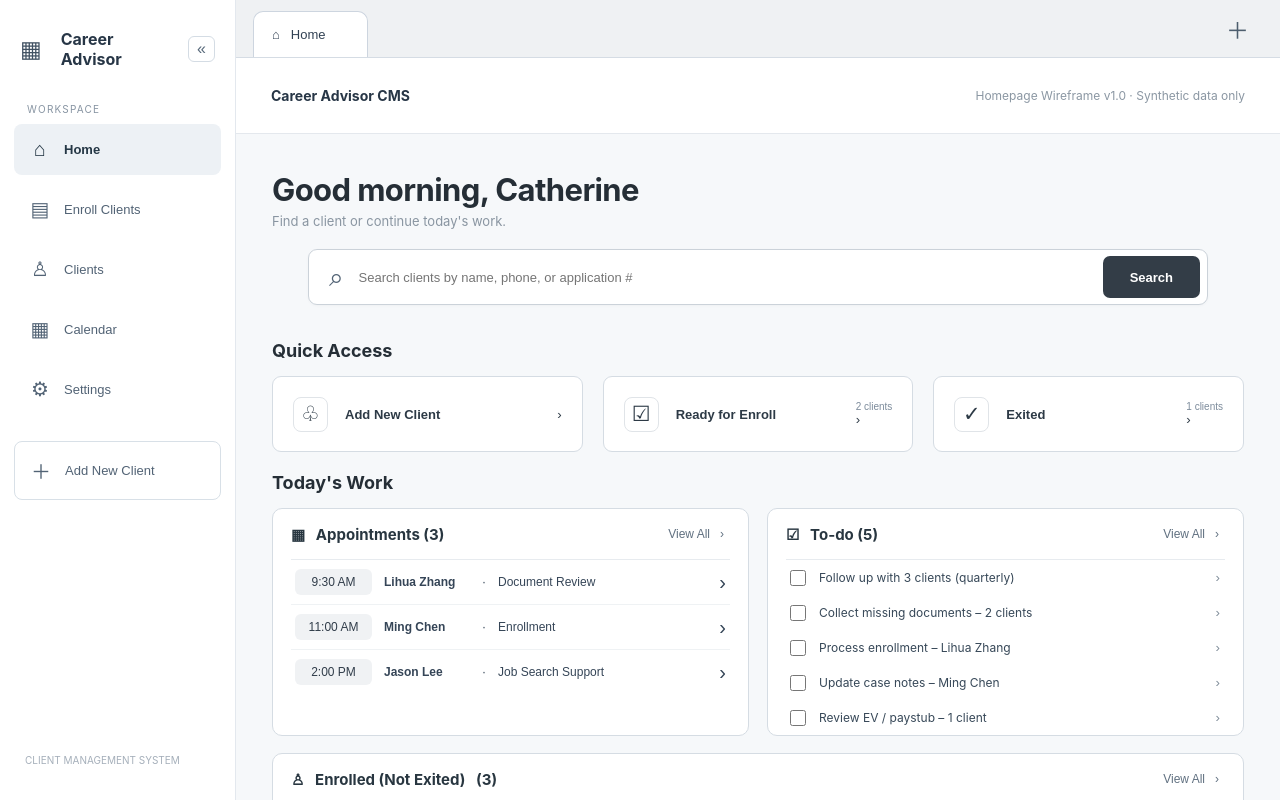
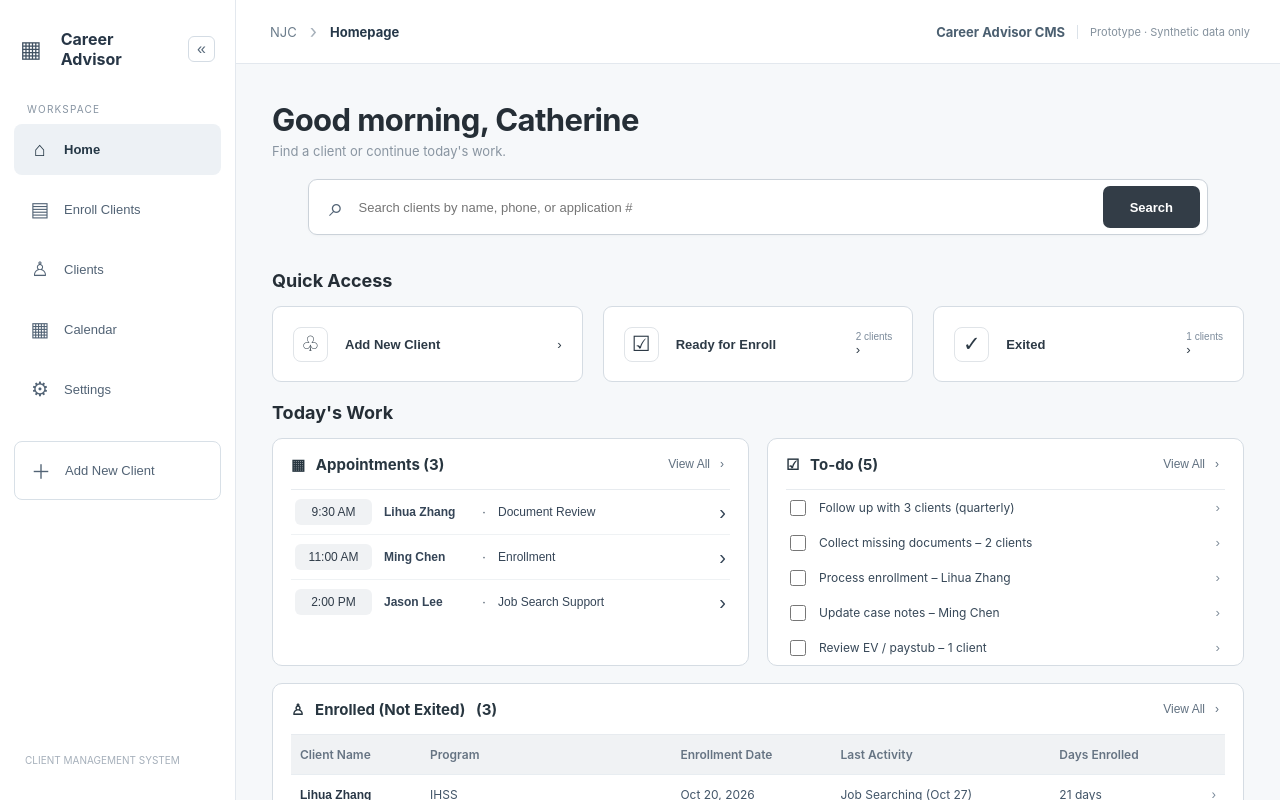
Before and after one commit to Cthrnxy/career-advisor-cms, a React (Vite) app: page / in a window 1280 px wide. Shown: the top 800 px of the page. Built offline with nearby package versions, Linux system fonts and the light colour scheme.

Commit message:
feat(navigation): replace workspace tabs with overflow breadcrumb header v1.1

```diff
--- a/src/App.jsx
+++ b/src/App.jsx
@@ -1,6 +1,6 @@
 import React,{useEffect,useState} from 'react';
 import HomeDashboard from './features/home/HomeDashboard.jsx';
-import WorkspaceTabs from './layouts/WorkspaceTabs.jsx';
+import WorkspaceBreadcrumbHeader from './layouts/WorkspaceBreadcrumbHeader.jsx';
 import {demoClients,getStatus,makeCase,DOCUMENT_TYPES,uid} from './data.js';
 const STORE='career-advisor-cms-synthetic-v01';
 const load=()=>{try{const saved=JSON.parse(localStorage.getItem(STORE));if(!Array.isArray(saved))return demoClients;const known=new Set(saved.map(c=>c.id));return [...saved,...demoClients.filter(c=>!known.has(c.id))]}catch{return demoClients}};
@@ -18,8 +18,6 @@ const[caseId,setCaseId]=useState('case-201');
 const[query,setQuery]=useState('');
 const[clientListFilter,setClientListFilter]=useState('All');
 const[sidebarCollapsed,setSidebarCollapsed]=useState(false);
-const[tabs,setTabs]=useState([{id:'Home',title:'Home',screen:'Home'}]);
-const[activeTab,setActiveTab]=useState('Home');
 const[editing,setEditing]=useState(false);
 const[profile,setProfile]=useState({});
 const[modal,setModal]=useState('');
@@ -29,7 +27,6 @@ const[followIndex,setFollowIndex]=useState(0);
 const[documentName,setDocumentName]=useState('');
 const[message,setMessage]=useState('');
 useEffect(()=>localStorage.setItem(STORE,JSON.stringify(clients)),[clients]);
-useEffect(()=>{const id=screen==='Client Detail'?'client:'+clientId:screen==='Case Detail'?'case:'+caseId:screen==='Form Editor'?'form:'+caseId:screen;const title=screen==='Client Detail'?clients.find(c=>c.id===clientId)?.name||'Client':screen==='Case Detail'?(clients.flatMap(c=>c.cases).find(c=>c.id===caseId)?.form||'201')+' Case':screen==='Form Editor'?'Form Editor':screen;setTabs(t=>t.some(x=>x.id===id)?t.map(x=>x.id===id?{...x,title}:x):[...t,{id,title,screen,clientId,caseId}]);setActiveTab(id)},[screen,clientId,caseId,clients]);
 const client=clients.find(c=>c.id===clientId)||clients[0];
 const current=client.cases.find(c=>c.id===caseId);
 const ready=clients.filter(c=>c.status==='Ready for Enroll');
@@ -45,10 +42,27 @@ const saveExit=()=>{if(!fields.date){flash('Exit date required');return}changeCa
 const saveFollow=()=>{if(!fields.date){flash('Date required');return}changeCase(c=>({...c,followups:[...c.followups,{date:fields.date,note:fields.note||'',file:''}]}));setModal('')};
 const saveFile=()=>{if(!documentName){flash('Please select a file');return}changeCase(c=>({...c,followups:c.followups.map((f,i)=>i===followIndex?{...f,file:documentName}:f)}));setModal('')};
 const selectFile=(file)=>{setFields(f=>({...f,evidence:file}));setModal('Exit')};
-const activateTab=tab=>{setActiveTab(tab.id);if(tab.clientId)setClientId(tab.clientId);if(tab.caseId)setCaseId(tab.caseId);setScreen(tab.screen)};
-const closeTab=id=>{if(id==='Home')return;setTabs(x=>x.filter(t=>t.id!==id));if(activeTab===id){setActiveTab('Home');setScreen('Home')}};
 const openSearchResults=value=>{setQuery(value);setClientListFilter('All');setScreen('Clients')};
 const openExited=()=>{setQuery('');setClientListFilter('Exited');setScreen('Clients')};
+const breadcrumbItems = [
+  {key:'root',label:'NJC'},
+  ...(screen==='Home' ? [{key:'Home',label:'Homepage'}] :
+      ['Client Detail','Case Detail','Form Editor'].includes(screen)
+        ? [
+          {key:'Clients',label:'Clients'},
+          {key:'Client Detail',label:client.name},
+          ...(screen==='Case Detail'||screen==='Form Editor' ? [{key:'Case Detail',label:(current?.form||'201')+' Case'}] : []),
+          ...(screen==='Form Editor' ? [{key:'Form Editor',label:'Form Editor'}] : [])
+        ]
+        : [{key:screen,label:screen}])
+];
+const navigateBreadcrumb=key=>{
+  if(key==='root'||key==='Home'){setScreen('Home');return}
+  if(key==='Clients'){setQuery('');setClientListFilter('All');setScreen('Clients');return}
+  if(key==='Client Detail'){setEditing(false);setScreen('Client Detail');return}
+  if(key==='Case Detail'){setScreen('Case Detail');return}
+  setScreen(key)
+};
 const pageTitle=screen==='Client Detail'?client.name:screen==='Case Detail'?current?.form+' Case Detail':screen==='Form Editor'?current?.form+' Form Editor':screen;
 const casesForTable=(list)=> <div className="table-scroll"><table><thead><tr><th>Client</th><th>Form</th><th>App Date</th><th>App Number</th><th>Case Status</th><th>Action</th></tr></thead><tbody>{list.map(({c,r})=><tr key={c.id+r.id} onDoubleClick={()=>openCase(r,c.id)}><td>{c.name}</td><td>{r.form}</td><td>{r.applicationDate||'—'}</td><td>{r.applicationNumber||'—'}</td><td><span className="status">{getStatus(r)}</span></td><td><Button onClick={()=>openCase(r,c.id)}>Open</Button></td></tr>)}</tbody></table></div>;
 return <div className="shell">
@@ -59,7 +73,7 @@ return <div className="shell">
 <button title="Add New Client" className="nav outline" onClick={()=>show('New Client')}><span className="nav-icon">＋</span>{!sidebarCollapsed&&<span>Add New Client</span>}</button>
 {!sidebarCollapsed&&<p className="sidebar-foot">CLIENT MANAGEMENT SYSTEM</p>}
 </aside>
-<div className="work"><WorkspaceTabs tabs={tabs} activeTab={activeTab} onActivate={activateTab} onClose={closeTab} onNew={()=>setScreen('Home')}/><div className="topbar"><strong>Career Advisor CMS</strong><span>Homepage Wireframe v1.0 · Synthetic data only</span></div>
+<div className="work"><WorkspaceBreadcrumbHeader items={breadcrumbItems} onNavigate={navigateBreadcrumb}/>
 <main>{screen!=='Home'&&<header className="page-head"><div><h1>{pageTitle}</h1><p>{screen==='Client Detail'?'Client ID: '+client.id:screen==='Case Detail'?'Application #: '+(current?.applicationNumber||'Not assigned'):'Internal case management workspace'}</p></div><div className="actions">{screen==='Client Detail'&&<><Button onClick={startProfile}>Edit Profile</Button><Button kind="primary" onClick={()=>show('New Enrollment')}>+ Start New Enrollment</Button></>}{screen==='Case Detail'&&<Button onClick={()=>setScreen('Client Detail')}>← Back to {client.name}</Button>}</div></header>}
 {screen==='Home'&&<HomeDashboard clients={clients} onOpenClient={openClient} onSearch={openSearchResults} onAddClient={()=>show('New Client')} onReady={()=>{setQuery('');setScreen('Enroll Clients')}} onExited={openExited} onEnrolled={()=>{setQuery('');setScreen('Enroll Clients')}} onCalendar={()=>setScreen('Calendar')}/>}
 {screen==='Enroll Clients'&&<><Card title="Search Existing Clients"><input className="wide-input" placeholder="Search existing clients" value={query} onChange={e=>setQuery(e.target.value)}/>{query&&clients.filter(c=>c.name.toLowerCase().includes(query.toLowerCase())).map(c=><p key={c.id} className="link" onClick={()=>openClient(c.id)}>{c.name} · {c.id} →</p>)}</Card><Card title="Ready for Enroll">{ready.map(c=><div className="item" key={c.id} onClick={()=>openClient(c.id)}><b>{c.name}</b><span>Open Profile →</span></div>)}</Card><Card title="Enrolled (Not Exited)">{casesForTable(clients.flatMap(c=>c.cases.filter(r=>getStatus(r)==='Enrolled').map(r=>({c,r}))))}</Card></>}
--- /dev/null
+++ b/src/layouts/WorkspaceBreadcrumbHeader.jsx
@@ -0,0 +1,79 @@
+import React, {useEffect, useMemo, useRef, useState} from 'react';
+import './breadcrumb.css';
+
+/**
+ * Hierarchical breadcrumb, not a browser history list.
+ *
+ * When the path becomes too long, keep its last two levels visible
+ * and put every earlier ancestor inside the folder dropdown.
+ * The current page is always the final, non-clickable segment.
+ */
+export default function WorkspaceBreadcrumbHeader({items,onNavigate}) {
+  const pathRef=useRef(null);
+  const overflowRef=useRef(null);
+  const [pathWidth,setPathWidth]=useState(800);
+  const [dropdownOpen,setDropdownOpen]=useState(false);
+  const pathSignature=items.map(item=>item.key+':'+item.label).join(' / ');
+
+  useEffect(()=>{
+    const element=pathRef.current;
+    if(!element)return;
+    const measure=()=>setPathWidth(element.clientWidth);
+    measure();
+    if(typeof ResizeObserver==='undefined'){
+      window.addEventListener('resize',measure);
+      return ()=>window.removeEventListener('resize',measure);
+    }
+    const observer=new ResizeObserver(measure);
+    observer.observe(element);
+    return ()=>observer.disconnect();
+  },[]);
+
+  useEffect(()=>setDropdownOpen(false),[pathSignature]);
+  useEffect(()=>{
+    if(!dropdownOpen)return;
+    function onPointerDown(event){
+      if(overflowRef.current&&!overflowRef.current.contains(event.target))setDropdownOpen(false);
+    }
+    function onKeyDown(event){if(event.key==='Escape')setDropdownOpen(false)}
+    document.addEventListener('pointerdown',onPointerDown);
+    document.addEventListener('keydown',onKeyDown);
+    return ()=>{
+      document.removeEventListener('pointerdown',onPointerDown);
+      document.removeEventListener('keydown',onKeyDown);
+    };
+  },[dropdownOpen]);
+
+  const estimatedWidth=useMemo(
+    ()=>items.reduce((total,item)=>total+Math.min(245,49+item.label.length*7.8),0),
+    [pathSignature]
+  );
+  const collapse = items.length>4 || (items.length>2 && estimatedWidth>pathWidth);
+  const hidden = collapse?items.slice(0,-2):[];
+  const visible = collapse?items.slice(-2):items;
+
+  const openAncestor=key=>{setDropdownOpen(false);onNavigate(key)};
+
+  return <header className="workspace-breadcrumb-header">
+    <nav className="breadcrumb-path" aria-label="Current page path" ref={pathRef}>
+      {hidden.length>0&&<div className="breadcrumb-overflow" ref={overflowRef}>
+        <button type="button" className={'breadcrumb-folder '+(dropdownOpen?'is-open':'')} aria-label="Show hidden parent paths" aria-haspopup="menu" aria-expanded={dropdownOpen} onClick={()=>setDropdownOpen(open=>!open)} title="Show earlier paths">
+          <svg viewBox="0 0 24 24" aria-hidden="true" width="18" height="18" fill="none" stroke="currentColor" strokeWidth="1.8" strokeLinecap="round" strokeLinejoin="round"><path d="M3 7a2 2 0 0 1 2-2h5l2 2h7a2 2 0 0 1 2 2v9a2 2 0 0 1-2 2H5a2 2 0 0 1-2-2z"/></svg>
+          <span aria-hidden="true" className="folder-chevron">⌄</span>
+        </button>
+        {dropdownOpen&&<div className="breadcrumb-menu" role="menu" aria-label="Hidden parent paths">
+          <span className="breadcrumb-menu-title">Previous levels</span>
+          {hidden.map((item,index)=><button type="button" role="menuitem" key={item.key+index} className="breadcrumb-menu-item" onClick={()=>openAncestor(item.key)}>
+            <span className="breadcrumb-menu-icon" aria-hidden="true">▤</span><span className="breadcrumb-menu-label">{item.label}</span>
+          </button>)}
+        </div>}
+      </div>}
+      {visible.map((item,index)=><React.Fragment key={item.key+':'+index}>
+        {(index>0||hidden.length>0)&&<span className="breadcrumb-separator" aria-hidden="true">›</span>}
+        {index===visible.length-1?<span className="breadcrumb-current" aria-current="page" title={item.label}>{item.label}</span>:
+          <button type="button" className="breadcrumb-link" onClick={()=>openAncestor(item.key)} title={'Go to '+item.label}>{item.label}</button>}
+      </React.Fragment>)}
+    </nav>
+    <div className="breadcrumb-meta"><span className="breadcrumb-meta-brand">Career Advisor CMS</span><span className="breadcrumb-meta-status">Prototype · Synthetic data only</span></div>
+  </header>;
+}
--- a/src/layouts/WorkspaceTabs.jsx
+++ /dev/null
@@ -1,4 +0,0 @@
-import React from 'react';
-export default function WorkspaceTabs({tabs,activeTab,onActivate,onClose,onNew}){
- return <div className="workspace-tabs" role="tablist" aria-label="Open workspace tabs"><div className="tabs-scroll">{tabs.map(tab=><div key={tab.id} className={'workspace-tab '+(activeTab===tab.id?'current':'')}><button role="tab" aria-selected={activeTab===tab.id} className="workspace-tab-label" onClick={()=>onActivate(tab)}><span>{tab.screen==='Home'?'⌂':tab.screen==='Client Detail'?'♙':'▤'}</span><span className="tab-text">{tab.title}</span></button>{tab.id!=='Home'&&<button title={'Close '+tab.title} className="tab-close" onClick={()=>onClose(tab.id)}>×</button>}</div>)}</div><button className="tabs-new" title="Open Home" aria-label="Open Home" onClick={onNew}>＋</button></div>;
-}
--- /dev/null
+++ b/src/layouts/breadcrumb.css
@@ -0,0 +1,40 @@
+.workspace-breadcrumb-header{
+  height:64px;display:flex;align-items:center;gap:24px;padding:0 30px;
+  background:#fff;border-bottom:1px solid #e3e8ee;position:relative;z-index:12;
+}
+.breadcrumb-path{display:flex;align-items:center;gap:9px;flex:1;min-width:0;height:100%}
+.breadcrumb-link,.breadcrumb-current{
+  border:0;background:transparent;padding:8px 4px;font-size:13px;
+  font-family:inherit;line-height:20px;white-space:nowrap;
+  text-overflow:ellipsis;overflow:hidden;min-width:0;max-width:250px;
+}
+.breadcrumb-link{color:#6b7c8b;cursor:pointer}
+.breadcrumb-link:hover{color:#273848;text-decoration:underline}
+.breadcrumb-current{color:#263849;font-weight:700}
+.breadcrumb-separator{font-size:19px;color:#a6b0ba;flex:0 0 auto;user-select:none}
+.breadcrumb-overflow{position:relative;flex:0 0 auto}
+.breadcrumb-folder{
+  display:flex;align-items:center;gap:6px;border:1px solid #d5dde6;border-radius:8px;
+  padding:7px 10px;background:#f7f9fb;color:#536477;cursor:pointer;height:36px;
+}
+.breadcrumb-folder:hover,.breadcrumb-folder.is-open{background:#e9eef3;border-color:#bfcbd7}
+.folder-chevron{font-size:16px;line-height:1;margin-top:-6px}
+.breadcrumb-menu{position:absolute;top:43px;left:0;min-width:220px;max-width:min(360px,90vw);
+  padding:8px;background:white;border:1px solid #d9e1e9;border-radius:10px;
+  box-shadow:0 12px 30px #1b2d401e;z-index:40}
+.breadcrumb-menu-title{display:block;color:#8b97a4;text-transform:uppercase;letter-spacing:.08em;
+  font-size:10px;font-weight:650;padding:8px 11px}
+.breadcrumb-menu-item{width:100%;border:0;background:white;border-radius:7px;
+  display:flex;gap:11px;align-items:center;text-align:left;padding:10px 11px;
+  color:#34495c;font-size:13px;cursor:pointer}
+.breadcrumb-menu-item:hover,.breadcrumb-menu-item:focus-visible{background:#f0f4f7}
+.breadcrumb-menu-icon{font-size:16px;color:#8794a2}
+.breadcrumb-menu-label{overflow:hidden;text-overflow:ellipsis;white-space:nowrap}
+.breadcrumb-meta{display:flex;align-items:center;gap:12px;flex:0 0 auto;min-width:0;white-space:nowrap}
+.breadcrumb-meta-brand{font-size:13px;font-weight:650;color:#4b5f70}
+.breadcrumb-meta-status{font-size:11px;color:#84919d;border-left:1px solid #dbe2e9;padding-left:12px}
+.breadcrumb-folder:focus-visible,.breadcrumb-link:focus-visible,.breadcrumb-menu-item:focus-visible{
+ outline:2px solid #527290;outline-offset:2px;
+}
+@media(max-width:1040px){.breadcrumb-meta-status{display:none}.workspace-breadcrumb-header{padding:0 20px}}
+@media(max-width:720px){.workspace-breadcrumb-header{padding:0 14px;gap:8px}.breadcrumb-meta-brand{display:none}.breadcrumb-path{gap:6px}.breadcrumb-link,.breadcrumb-current{font-size:12px;max-width:155px}.breadcrumb-menu{left:-3px}}
```
Also changed, not shown: src/styles.css, 2 other files (tests, documents, lock files or other folders).
